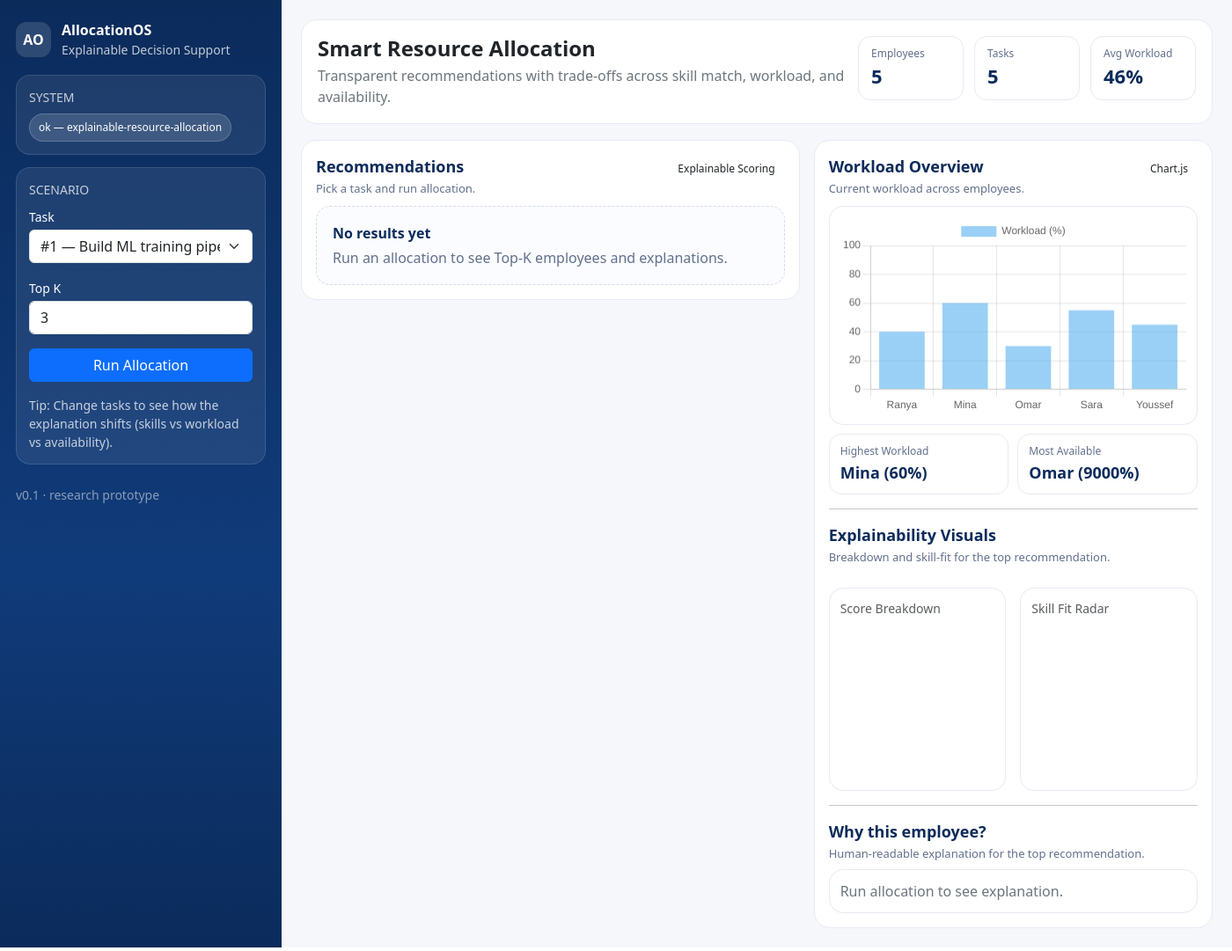
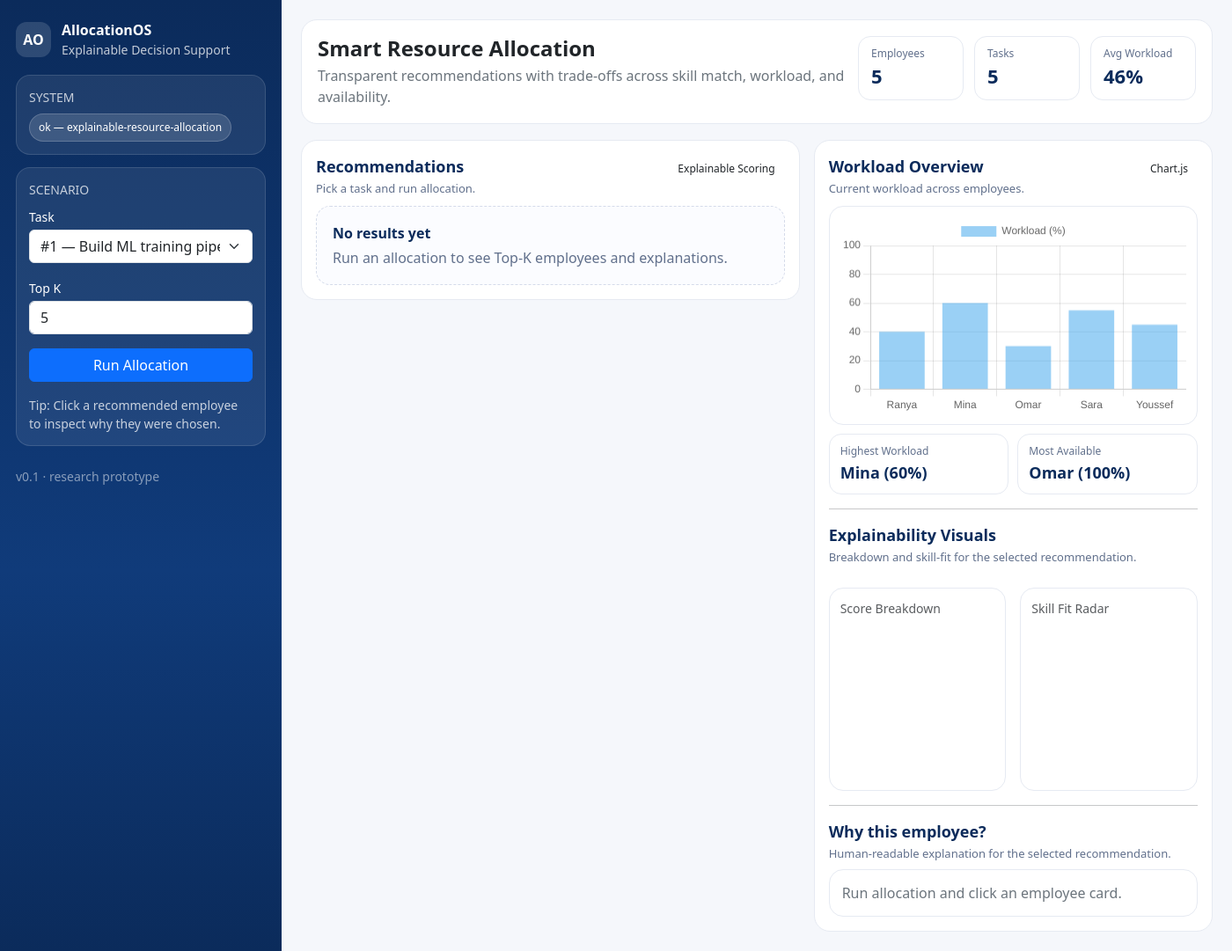
Before and after one commit to BEZZARRANYA/explainable-resource-allocation, a Flask app: page / in a window 1400 px wide; the page is wider, and only the part inside the window is pictured. Shown: that part at 88% size. Run offline with Flask 3, Linux system fonts and the light colour scheme; data comes from the database, SQL or seed files in the repository; a map, chart or similar area stays blank.

Commit message:
Make recommendations clickable and fix availability percentage
Replace dashboard template, CSS, and app.js to enable click-to-select
recommendation cards and dynamically update explainability panels.
Fix availability percent formatting to prevent inflated values.

```diff
--- /dev/null
+++ b/static/css/style.css
@@ -0,0 +1,199 @@
+body { background: #f5f7fb; }
+
+.shell {
+  display: grid;
+  grid-template-columns: 320px 1fr;
+  min-height: 100vh;
+}
+
+.sidebar {
+  background: linear-gradient(180deg, #0b2b5b 0%, #103b7a 60%, #0b2b5b 100%);
+  color: #fff;
+  padding: 22px 18px;
+}
+
+.brand {
+  display: flex;
+  align-items: center;
+  gap: 12px;
+  margin-bottom: 18px;
+}
+
+.badge-circle {
+  width: 40px;
+  height: 40px;
+  border-radius: 12px;
+  background: rgba(255,255,255,.14);
+  display: flex;
+  align-items: center;
+  justify-content: center;
+  font-weight: 700;
+}
+
+.side-card {
+  background: rgba(255,255,255,.08);
+  border: 1px solid rgba(255,255,255,.12);
+  border-radius: 16px;
+  padding: 14px;
+  margin-bottom: 14px;
+}
+
+.pill {
+  display: inline-block;
+  padding: 6px 10px;
+  border-radius: 999px;
+  background: rgba(255,255,255,.14);
+  border: 1px solid rgba(255,255,255,.18);
+  font-size: 12px;
+}
+
+.main { padding: 22px; }
+
+.topbar {
+  background: #fff;
+  border: 1px solid #e6eaf2;
+  border-radius: 18px;
+  padding: 18px;
+  display: flex;
+  align-items: flex-start;
+  justify-content: space-between;
+  gap: 14px;
+  margin-bottom: 18px;
+}
+
+.kpis { display: flex; gap: 12px; }
+
+.kpi {
+  background: #fff;
+  border: 1px solid #e6eaf2;
+  border-radius: 14px;
+  padding: 10px 14px;
+  min-width: 120px;
+}
+
+.kpi .label { font-size: 12px; color: #61708c; }
+.kpi .value { font-size: 22px; font-weight: 800; color: #0b2b5b; }
+
+.grid {
+  display: grid;
+  grid-template-columns: 1.25fr 1fr;
+  gap: 16px;
+  align-items: start;
+}
+
+.panel {
+  background: #fff;
+  border: 1px solid #e6eaf2;
+  border-radius: 18px;
+  padding: 16px;
+}
+
+.panel-head {
+  display: flex;
+  justify-content: space-between;
+  align-items: flex-start;
+  gap: 12px;
+  margin-bottom: 10px;
+}
+
+.panel-title { font-weight: 800; font-size: 18px; color: #0b2b5b; }
+.panel-subtitle { color: #61708c; font-size: 13px; margin-top: 2px; }
+
+.results-wrap {
+  margin-top: 10px;
+  display: flex;
+  flex-direction: column;
+  gap: 10px;
+}
+
+.badge-score {
+  background: #e8f6ee;
+  border: 1px solid #bfe8cf;
+  color: #1b6b3a;
+  padding: 6px 10px;
+  border-radius: 999px;
+  font-weight: 700;
+  font-size: 13px;
+}
+
+.kv {
+  display: flex;
+  gap: 10px;
+  flex-wrap: wrap;
+  color: #33425f;
+  font-size: 13px;
+}
+
+.kv > div {
+  background: #f6f8fc;
+  border: 1px solid #e6eaf2;
+  border-radius: 999px;
+  padding: 6px 10px;
+}
+
+.empty-state {
+  border: 1px dashed #d5dbea;
+  background: #fbfcff;
+  border-radius: 16px;
+  padding: 18px;
+  color: #61708c;
+}
+
+.empty-title { font-weight: 800; color: #0b2b5b; margin-bottom: 4px; }
+
+.chart-wrap {
+  border: 1px solid #e6eaf2;
+  border-radius: 16px;
+  padding: 12px;
+  background: #fff;
+}
+
+.mini-grid {
+  display: grid;
+  grid-template-columns: 1fr 1fr;
+  gap: 10px;
+  margin-top: 10px;
+}
+
+.mini-card {
+  border: 1px solid #e6eaf2;
+  border-radius: 14px;
+  padding: 10px 12px;
+  background: #fff;
+}
+
+.mini-label { font-size: 12px; color: #61708c; }
+.mini-value { font-size: 18px; font-weight: 800; color: #0b2b5b; margin-top: 2px; }
+
+/* Clickable recommendation cards */
+.result-item {
+  border: 1px solid #e6eaf2;
+  border-radius: 16px;
+  padding: 12px;
+  background: #fff;
+  transition: box-shadow 0.15s ease, transform 0.15s ease, border-color 0.15s ease;
+}
+
+.result-item.clickable { cursor: pointer; }
+
+.result-item:hover {
+  box-shadow: 0 10px 24px rgba(16, 59, 122, 0.12);
+  transform: translateY(-1px);
+}
+
+.result-item.selected {
+  border-color: rgba(30, 111, 255, 0.55);
+  box-shadow: 0 10px 26px rgba(30, 111, 255, 0.18);
+}
+
+/* Why panel */
+.why-box {
+  border: 1px solid #e6eaf2;
+  border-radius: 16px;
+  padding: 14px;
+  background: #fff;
+}
+
+.why-title { font-weight: 800; color: #0b2b5b; margin-bottom: 6px; }
+.why-list { margin: 0; padding-left: 18px; }
+.why-foot { margin-top: 8px; font-size: 12px; color: #61708c; }
--- a/static/js/app.js
+++ b/static/js/app.js
@@ -3,6 +3,16 @@ console.log("✅ app.js loaded");
 let workloadChart = null;
 let breakdownChart = null;
 let radarChart = null;
+
+function setStatus(msg) {
+  const el = document.getElementById("status");
+  if (el) el.textContent = msg;
+}
+
+function fmtPct01(x) {
+  const v = Math.max(0, Math.min(1, Number(x) || 0));
+  return `${Math.round(v * 100)}%`;
+}
 
 async function tryFetchJSON(urls) {
   let lastErr = null;
@@ -18,13 +28,7 @@ async function tryFetchJSON(urls) {
   throw lastErr || new Error("All fetch attempts failed");
 }
 
-function setStatus(msg) {
-  const el = document.getElementById("status");
-  if (el) el.textContent = msg;
-}
-
 function normalizeTask(t) {
-  // supports {task_id, title} OR {id, name}
   return {
     id: t.task_id ?? t.id,
     title: t.title ?? t.name ?? t.task_title ?? "Untitled Task",
@@ -33,17 +37,16 @@ function normalizeTask(t) {
 }
 
 function normalizeEmployee(e) {
-  // supports multiple shapes
   return {
+    id: e.employee_id ?? e.id,
     name: e.name ?? e.employee_name ?? "Unknown",
     role: e.role ?? e.job ?? "",
-    current_workload: e.current_workload ?? e.workload ?? 0,
-    availability: e.availability ?? (e.availability_score ?? 0),
-    // for radar (default 0 if missing)
-    skill_python: e.skill_python ?? 0,
-    skill_ml: e.skill_ml ?? 0,
-    skill_backend: e.skill_backend ?? 0,
-    skill_frontend: e.skill_frontend ?? 0,
+    current_workload: Number(e.current_workload ?? e.workload ?? 0),
+    availability: Number(e.availability ?? e.availability_score ?? 0),
+    skill_python: Number(e.skill_python ?? 0),
+    skill_ml: Number(e.skill_ml ?? 0),
+    skill_backend: Number(e.skill_backend ?? 0),
+    skill_frontend: Number(e.skill_frontend ?? 0),
     raw: e
   };
 }
@@ -66,14 +69,14 @@ function updateMetrics(employees, tasks) {
 function updateMiniCards(employees) {
   if (!employees.length) return;
 
-  const maxW = employees.reduce((a, b) => a.current_workload > b.current_workload ? a : b);
-  const maxA = employees.reduce((a, b) => a.availability > b.availability ? a : b);
+  const maxW = employees.reduce((a, b) => (a.current_workload > b.current_workload ? a : b));
+  const maxA = employees.reduce((a, b) => (a.availability > b.availability ? a : b));
 
   const elMaxW = document.getElementById("maxWorkload");
   const elMaxA = document.getElementById("maxAvailability");
 
   if (elMaxW) elMaxW.textContent = `${maxW.name} (${maxW.current_workload}%)`;
-  if (elMaxA) elMaxA.textContent = `${maxA.name} (${Math.round(maxA.availability * 100)}%)`;
+  if (elMaxA) elMaxA.textContent = `${maxA.name} (${fmtPct01(maxA.availability)})`;
 }
 
 function renderWorkload(employees) {
@@ -104,10 +107,12 @@ function renderBreakdown(expl) {
     type: "bar",
     data: {
       labels: ["Skill match", "Workload", "Availability"],
-      datasets: [{
-        label: "Component score (0–1)",
-        data: [expl.skill_match, expl.workload_score, expl.availability_score]
-      }]
+      datasets: [
+        {
+          label: "Component score (0–1)",
+          data: [expl.skill_match, expl.workload_score, expl.availability_score]
+        }
+      ]
     },
     options: { responsive: true, scales: { y: { beginAtZero: true, max: 1 } } }
   });
@@ -120,12 +125,11 @@ function renderRadar(employee, task) {
   const ctx = canvas.getContext("2d");
   if (radarChart) radarChart.destroy();
 
-  // task fields may vary; default 0
   const req = {
-    required_python: task.required_python ?? 0,
-    required_ml: task.required_ml ?? 0,
-    required_backend: task.required_backend ?? 0,
-    required_frontend: task.required_frontend ?? 0,
+    required_python: Number(task.required_python ?? 0),
+    required_ml: Number(task.required_ml ?? 0),
+    required_backend: Number(task.required_backend ?? 0),
+    required_frontend: Number(task.required_frontend ?? 0)
   };
 
   radarChart = new Chart(ctx, {
@@ -134,11 +138,11 @@ function renderRadar(employee, task) {
       labels: ["Python", "ML", "Backend", "Frontend"],
       datasets: [
         {
-          label: "Employee (0–5)",
+          label: "Employee skills (0–5)",
           data: [employee.skill_python, employee.skill_ml, employee.skill_backend, employee.skill_frontend]
         },
         {
-          label: "Task (0–5)",
+          label: "Task requirements (0–5)",
           data: [req.required_python, req.required_ml, req.required_backend, req.required_frontend]
         }
       ]
@@ -147,21 +151,27 @@ function renderRadar(employee, task) {
   });
 }
 
-function renderWhy(top) {
+function renderWhy(item, employee) {
   const panel = document.getElementById("whyPanel");
   if (!panel) return;
 
-  const emp = top.employee;
-  const expl = top.explanation;
+  const expl = item.explanation;
 
   panel.innerHTML = `
-    <div class="fw-bold mb-1">Why ${emp.name}?</div>
-    <ul class="mb-0">
-      <li>Skill match contribution: <b>${expl.skill_match}</b></li>
-      <li>Workload contribution: <b>${expl.workload_score}</b> (workload ${emp.current_workload}%)</li>
-      <li>Availability contribution: <b>${expl.availability_score}</b> (availability ${Math.round(emp.availability * 100)}%)</li>
+    <div class="why-title">Why ${employee.name}?</div>
+    <ul class="why-list">
+      <li><b>Skill match</b> contribution: <b>${expl.skill_match}</b></li>
+      <li><b>Workload</b> contribution: <b>${expl.workload_score}</b> (workload ${employee.current_workload}%)</li>
+      <li><b>Availability</b> contribution: <b>${expl.availability_score}</b> (availability ${fmtPct01(employee.availability)})</li>
     </ul>
+    <div class="why-foot">Tip: Click other employees to compare trade-offs.</div>
   `;
+}
+
+function setSelectedCard(index) {
+  document.querySelectorAll(".result-item").forEach((el, i) => {
+    el.classList.toggle("selected", i === index);
+  });
 }
 
 function renderResults(payload) {
@@ -181,10 +191,24 @@ function renderResults(payload) {
     return;
   }
 
+  const taskObj = payload.task || {};
+
+  function applySelection(idx) {
+    setSelectedCard(idx);
+
+    const item = topk[idx];
+    const emp = normalizeEmployee(item.employee);
+
+    renderBreakdown(item.explanation);
+    renderRadar(emp, taskObj);
+    renderWhy(item, emp);
+  }
+
   topk.forEach((item, idx) => {
     const emp = normalizeEmployee(item.employee);
     const div = document.createElement("div");
-    div.className = "result-item";
+    div.className = "result-item clickable";
+
     div.innerHTML = `
       <div class="d-flex justify-content-between align-items-start gap-2">
         <div>
@@ -193,26 +217,22 @@ function renderResults(payload) {
         </div>
         <span class="badge-score">Score: ${Number(item.score).toFixed(3)}</span>
       </div>
-      <div class="kv">
+
+      <div class="kv mt-2">
         <div>Skill: <b>${item.explanation.skill_match}</b></div>
         <div>Workload: <b>${item.explanation.workload_score}</b></div>
         <div>Availability: <b>${item.explanation.availability_score}</b></div>
       </div>
+
+      <div class="small text-muted mt-2">Click to inspect explanation</div>
     `;
+
+    div.addEventListener("click", () => applySelection(idx));
     results.appendChild(div);
   });
 
-  const top = topk[0];
-  const topEmp = normalizeEmployee(top.employee);
-
-  // draw explainability
-  renderBreakdown(top.explanation);
-
-  // if backend returns task in payload, use it; otherwise read selected task text only
-  const task = payload.task || {};
-  renderRadar(topEmp, task);
-
-  renderWhy({ employee: topEmp, explanation: top.explanation });
+  // default select the top result
+  applySelection(0);
 }
 
 async function init() {
@@ -227,13 +247,13 @@ async function init() {
       setStatus("ok");
     }
 
-    // tasks + employees (try multiple routes)
     const rawTasks = await tryFetchJSON(["/tasks", "/api/tasks"]);
     const rawEmployees = await tryFetchJSON(["/employees", "/api/employees"]);
 
     const tasks = (rawTasks || []).map(normalizeTask);
     const employees = (rawEmployees || []).map(normalizeEmployee);
 
+    // fill dropdown
     const select = document.getElementById("taskSelect");
     if (select) {
       select.innerHTML = tasks
@@ -244,7 +264,6 @@ async function init() {
     updateMetrics(employees, tasks);
     updateMiniCards(employees);
     renderWorkload(employees);
-
   } catch (err) {
     console.error(err);
     setStatus(`Error: ${err.message}`);
@@ -254,7 +273,7 @@ async function init() {
 async function runRecommend() {
   try {
     const taskId = document.getElementById("taskSelect")?.value;
-    const k = Number(document.getElementById("topK")?.value || 3);
+    const k = Number(document.getElementById("topK")?.value || 5);
 
     if (!taskId) {
       setStatus("No task loaded (tasks fetch failed).");
@@ -263,7 +282,6 @@ async function runRecommend() {
 
     setStatus("Running allocation…");
 
-    // try multiple recommend endpoints
     const payload = await tryFetchJSON([
       `/recommend?task_id=${taskId}&k=${k}`,
       `/api/recommend?task_id=${taskId}&k=${k}`
@@ -279,6 +297,7 @@ async function runRecommend() {
 
 document.addEventListener("DOMContentLoaded", () => {
   init();
+
   const btn = document.getElementById("btnRecommend");
   if (btn) btn.addEventListener("click", runRecommend);
 });
--- a/templates/dashboard.html
+++ b/templates/dashboard.html
@@ -11,118 +11,8 @@
       rel="stylesheet"
     />
 
-    <!-- Your CSS (optional, if you already have it) -->
-    <link rel="stylesheet" href="{{ url_for('static', filename='css/style.css') }}" />
-
-    <style>
-      body { background: #f5f7fb; }
-      .shell { display: grid; grid-template-columns: 320px 1fr; min-height: 100vh; }
-      .sidebar {
-        background: linear-gradient(180deg, #0b2b5b 0%, #103b7a 60%, #0b2b5b 100%);
-        color: #fff;
-        padding: 22px 18px;
-      }
-      .brand {
-        display:flex; align-items:center; gap:12px; margin-bottom:18px;
-      }
-      .badge-circle {
-        width:40px; height:40px; border-radius:12px; background: rgba(255,255,255,.14);
-        display:flex; align-items:center; justify-content:center; font-weight:700;
-      }
-      .side-card {
-        background: rgba(255,255,255,.08);
-        border: 1px solid rgba(255,255,255,.12);
-        border-radius: 16px;
-        padding: 14px;
-        margin-bottom: 14px;
-      }
-      .pill {
-        display:inline-block;
-        padding: 6px 10px;
-        border-radius: 999px;
-        background: rgba(255,255,255,.14);
-        border: 1px solid rgba(255,255,255,.18);
-        font-size: 12px;
-      }
-
-      .main { padding: 22px; }
-      .topbar {
-        background: #fff; border: 1px solid #e6eaf2; border-radius: 18px;
-        padding: 18px 18px;
-        display:flex; align-items:flex-start; justify-content:space-between; gap:14px;
-        margin-bottom: 18px;
-      }
-      .kpis { display:flex; gap:12px; }
-      .kpi {
-        background:#fff; border:1px solid #e6eaf2; border-radius: 14px;
-        padding: 10px 14px; min-width: 120px;
-      }
-      .kpi .label { font-size:12px; color:#61708c; }
-      .kpi .value { font-size:22px; font-weight:800; color:#0b2b5b; }
-
-      .grid {
-        display:grid;
-        grid-template-columns: 1.25fr 1fr;
-        gap: 16px;
-        align-items:start;
-      }
-      .panel {
-        background:#fff;
-        border:1px solid #e6eaf2;
-        border-radius:18px;
-        padding: 16px;
-      }
-      .panel-head {
-        display:flex; justify-content:space-between; align-items:flex-start; gap:12px;
-        margin-bottom: 10px;
-      }
-      .panel-title { font-weight:800; font-size:18px; color:#0b2b5b; }
-      .panel-subtitle { color:#61708c; font-size:13px; margin-top:2px; }
-
-      .results-wrap { margin-top: 10px; display:flex; flex-direction:column; gap: 10px; }
-      .result-item {
-        border:1px solid #e6eaf2;
-        border-radius: 16px;
-        padding: 12px 12px;
-        background: #fff;
-      }
-      .badge-score {
-        background: #e8f6ee;
-        border: 1px solid #bfe8cf;
-        color: #1b6b3a;
-        padding: 6px 10px;
-        border-radius: 999px;
-        font-weight: 700;
-        font-size: 13px;
-      }
-      .kv {
-        display:flex; gap:10px; flex-wrap:wrap; margin-top: 8px; color:#33425f; font-size:13px;
-      }
-      .kv > div {
-        background:#f6f8fc; border:1px solid #e6eaf2; border-radius:999px;
-        padding: 6px 10px;
-      }
-      .empty-state {
-        border:1px dashed #d5dbea;
-        background:#fbfcff;
-        border-radius:16px;
-        padding: 18px;
-        color:#61708c;
-      }
-      .empty-title { font-weight:800; color:#0b2b5b; margin-bottom: 4px; }
-      .chart-wrap {
-        border:1px solid #e6eaf2;
-        border-radius: 16px;
-        padding: 12px;
-        background:#fff;
-      }
-      .mini-grid { display:grid; grid-template-columns: 1fr 1fr; gap: 10px; margin-top: 10px; }
-      .mini-card {
-        border:1px solid #e6eaf2; border-radius: 14px; padding: 10px 12px; background:#fff;
-      }
-      .mini-label { font-size:12px; color:#61708c; }
-      .mini-value { font-size:18px; font-weight:800; color:#0b2b5b; margin-top:2px; }
-    </style>
+    <!-- App CSS -->
+    <link rel="stylesheet" href="/static/css/style.css" />
   </head>
 
   <body>
@@ -149,14 +39,14 @@
           <select id="taskSelect" class="form-select mb-3"></select>
 
           <label class="form-label small mb-1">Top K</label>
-          <input id="topK" type="number" class="form-control mb-3" value="3" min="1" max="20" />
+          <input id="topK" type="number" class="form-control mb-3" value="5" min="1" max="20" />
 
           <button id="btnRecommend" type="button" class="btn btn-primary w-100">
             Run Allocation
           </button>
 
           <div class="small opacity-75 mt-3">
-            Tip: Change tasks to see how the explanation shifts (skills vs workload vs availability).
+            Tip: Click a recommended employee to inspect why they were chosen.
           </div>
         </div>
 
@@ -233,11 +123,11 @@
               </div>
             </div>
 
-            <hr class="my-3">
+            <hr class="my-3" />
 
             <div class="panel-title">Explainability Visuals</div>
             <div class="panel-subtitle">
-              Breakdown and skill-fit for the top recommendation.
+              Breakdown and skill-fit for the selected recommendation.
             </div>
 
             <div class="row g-3 mt-2">
@@ -255,15 +145,15 @@
               </div>
             </div>
 
-            <hr class="my-3">
+            <hr class="my-3" />
 
             <div class="panel-title">Why this employee?</div>
             <div class="panel-subtitle">
-              Human-readable explanation for the top recommendation.
+              Human-readable explanation for the selected recommendation.
             </div>
 
-            <div id="whyPanel" class="result-item mt-2">
-              <div class="text-secondary">Run allocation to see explanation.</div>
+            <div id="whyPanel" class="why-box mt-2">
+              <div class="text-secondary">Run allocation and click an employee card.</div>
             </div>
           </section>
         </div>
@@ -274,6 +164,6 @@
     <script src="https://cdn.jsdelivr.net/npm/chart.js"></script>
 
     <!-- App JS -->
-    <script src="{{ url_for('static', filename='js/app.js') }}"></script>
+    <script src="/static/js/app.js"></script>
   </body>
 </html>
```
